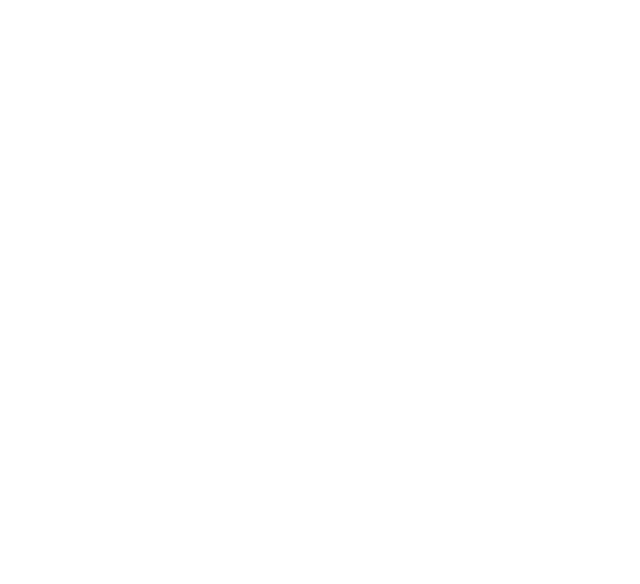
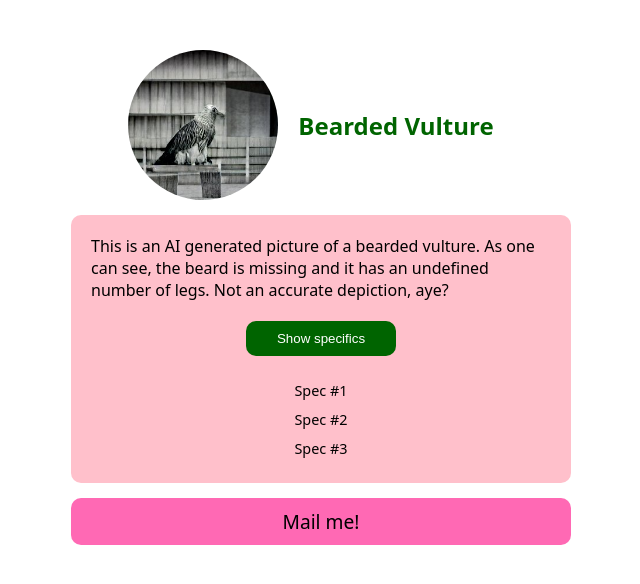
Before and after one commit to Ramin-faqyri/PracticeCoding, a plain HTML site: page index.html in a window 1280 px wide. Shown: the whole page, without its empty margins (319-959 px from the left). Drawn offline with Linux system fonts and the light colour scheme.

Commit message:
added classes, added css styles

```diff
--- a/css/styles.css
+++ b/css/styles.css
@@ -0,0 +1,103 @@
+:root {
+  --primary: black;
+  --secondary: darkgreen;
+  --box-element: pink;
+  --box-element-two: hotpink;
+}
+
+body {
+  font-family: system-ui, -apple-system, BlinkMacSystemFont, "Segoe UI", Roboto,
+    Oxygen, Ubuntu, Cantarell, "Open Sans", "Helvetica Neue", sans-serif;
+  color: var(--primary);
+}
+
+* {
+  margin: 0;
+  padding: 0;
+  box-sizing: border-box;
+}
+
+h1 {
+  font-size: 1rem;
+  font-weight: normal;
+}
+
+header {
+  display: flex;
+  justify-content: center;
+  align-items: center;
+  margin-block-start: 50px;
+}
+
+footer {
+  margin-block-end: 30px;
+}
+
+.image__bird {
+  border-radius: 50%;
+  width: 150px;
+}
+
+.bird__name {
+  color: var(--secondary);
+  font-size: 1.5rem;
+  font-weight: 800;
+  margin: 20px;
+}
+
+.profile__box {
+  display: flex;
+  justify-content: center;
+  flex-direction: column;
+  background-color: var(--box-element);
+  border-radius: 10px;
+  padding: 20px;
+  max-width: 500px;
+  margin: 15px auto;
+}
+
+.profile__text {
+  background-color: none;
+}
+
+.button {
+  background-color: var(--secondary);
+  color: white;
+  align-self: center;
+  border: none;
+  cursor: pointer;
+  margin: 20px 10px;
+  padding: 10px;
+  width: 150px;
+  border-radius: 10px;
+}
+
+.button__active {
+  background-color: var(--primary);
+}
+
+.box__specs {
+  display: flex;
+  align-items: center;
+  flex-direction: column;
+  font-size: 0.9rem;
+}
+
+.specs__bird {
+  list-style-type: none;
+  margin: 5px;
+}
+
+.mail__link {
+  display: flex;
+  justify-content: center;
+  text-decoration: none;
+  color: var(--primary);
+  background-color: var(--box-element-two);
+  font-size: 1.2rem;
+  font-weight: 500;
+  padding: 10px;
+  border-radius: 10px;
+  max-width: 500px;
+  margin: 0px auto;
+}
--- a/index.html
+++ b/index.html
@@ -8,18 +8,35 @@
     <title>PracticeCoding</title>
   </head>
   <body>
-    <!-- <header><img>
-        <h1></h1>
-        <p></p>
+    <header>
+      <img
+        src="assets/vulture_1.png"
+        class="image image__bird"
+        data-js="image-bird"
+      />
+      <h1 class="bird__name">Bearded Vulture</h1>
     </header>
-    <main>
-        <button></button>
-        <ul>
-            <li></li>
-        </ul>
+    <main class="profile__box">
+      <p class="profile__text">
+        This is an AI generated picture of a bearded vulture. As one can see,
+        the beard is missing and it has an undefined number of legs. Not an
+        accurate depiction, aye?
+      </p>
+      <button
+        type="button"
+        class="button button--active"
+        data-js="toggle-button"
+      >
+        Show specifics
+      </button>
+      <ul class="box__specs">
+        <li class="specs__bird">Spec #1</li>
+        <li class="specs__bird">Spec #2</li>
+        <li class="specs__bird">Spec #3</li>
+      </ul>
     </main>
     <footer>
-        <a href=""></a>
-    </footer> -->
+      <a href="mailto:mail@me" class="mail__link">Mail me!</a>
+    </footer>
   </body>
 </html>
```
Also changed, not shown: assets/vulture_1.png (added).
